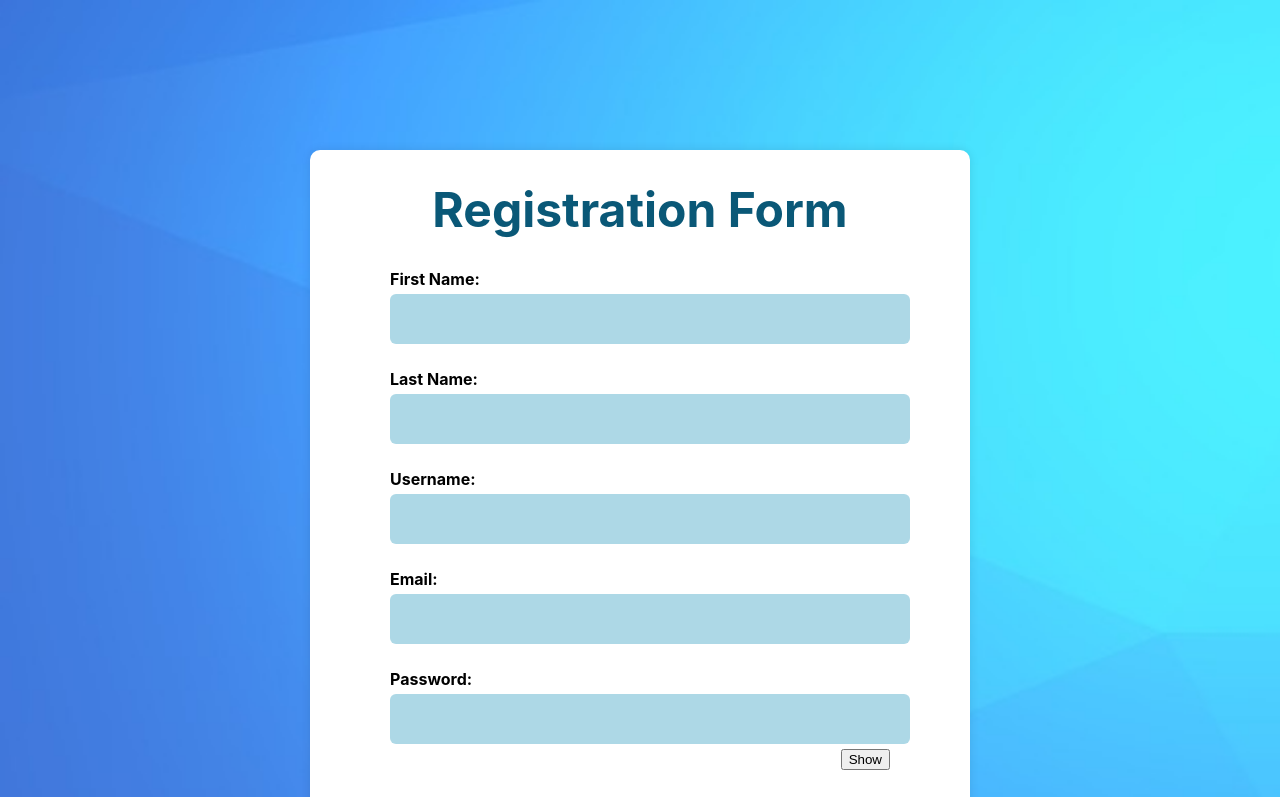
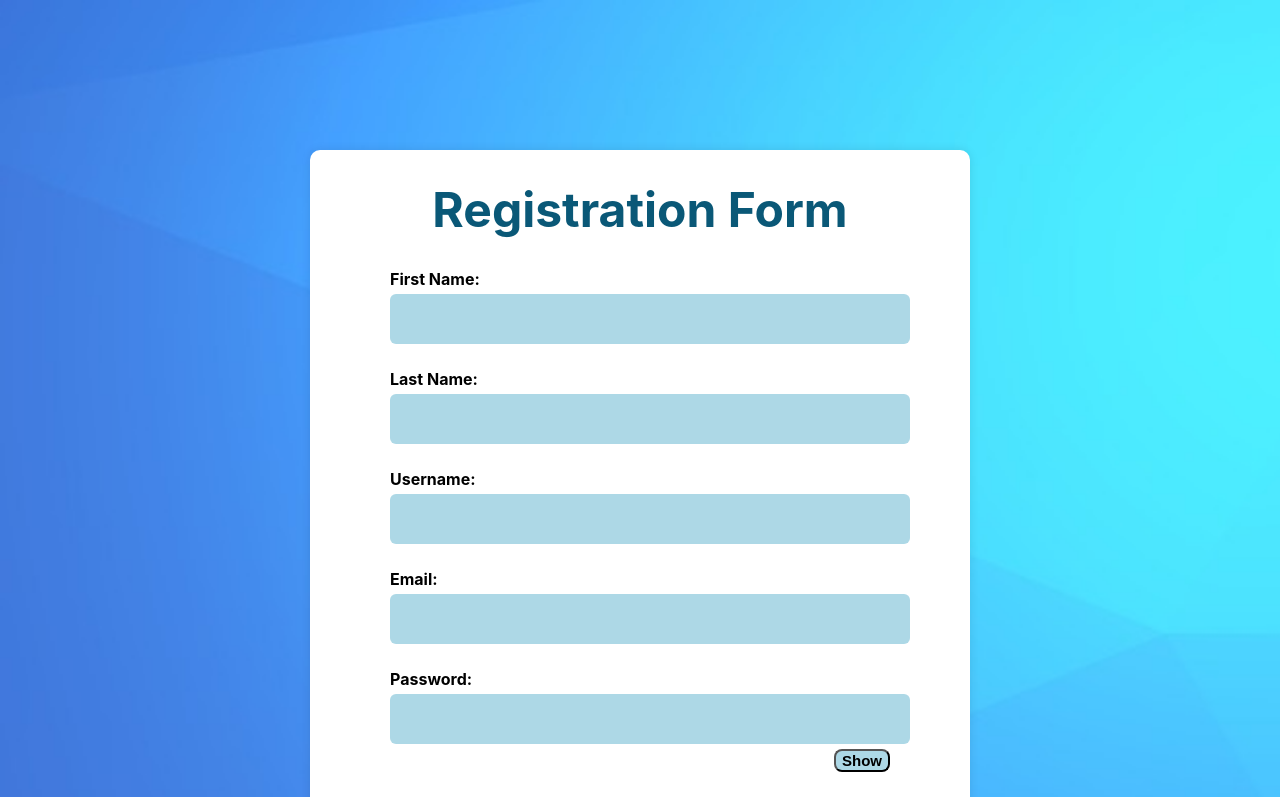
Before and after one commit to sonalikeshri04/RegistrationForm, a React (Create React App) app: page / in a window 1280 px wide. Shown: the top 797 px of the page. Built offline with nearby package versions, Linux system fonts and the light colour scheme.

Commit message:
Update FormComponent.js

```diff
--- a/src/components/FormComponent.js
+++ b/src/components/FormComponent.js
@@ -130,7 +130,7 @@ const FormComponent = ({ setFormData }) => {
                   }`}
                 />
                 {name === "password" && (
-                  <button type="button" onClick={togglePasswordVisibility}>
+                  <button type="button" onClick={togglePasswordVisibility} style={{"background-color":"lightblue","border-radius":"8px", "font-size":"15px", "font-weight":"bold", "cursor":"pointer"}}>
                     {showPassword ? "Hide" : "Show"}
                   </button>
                 )}
```
